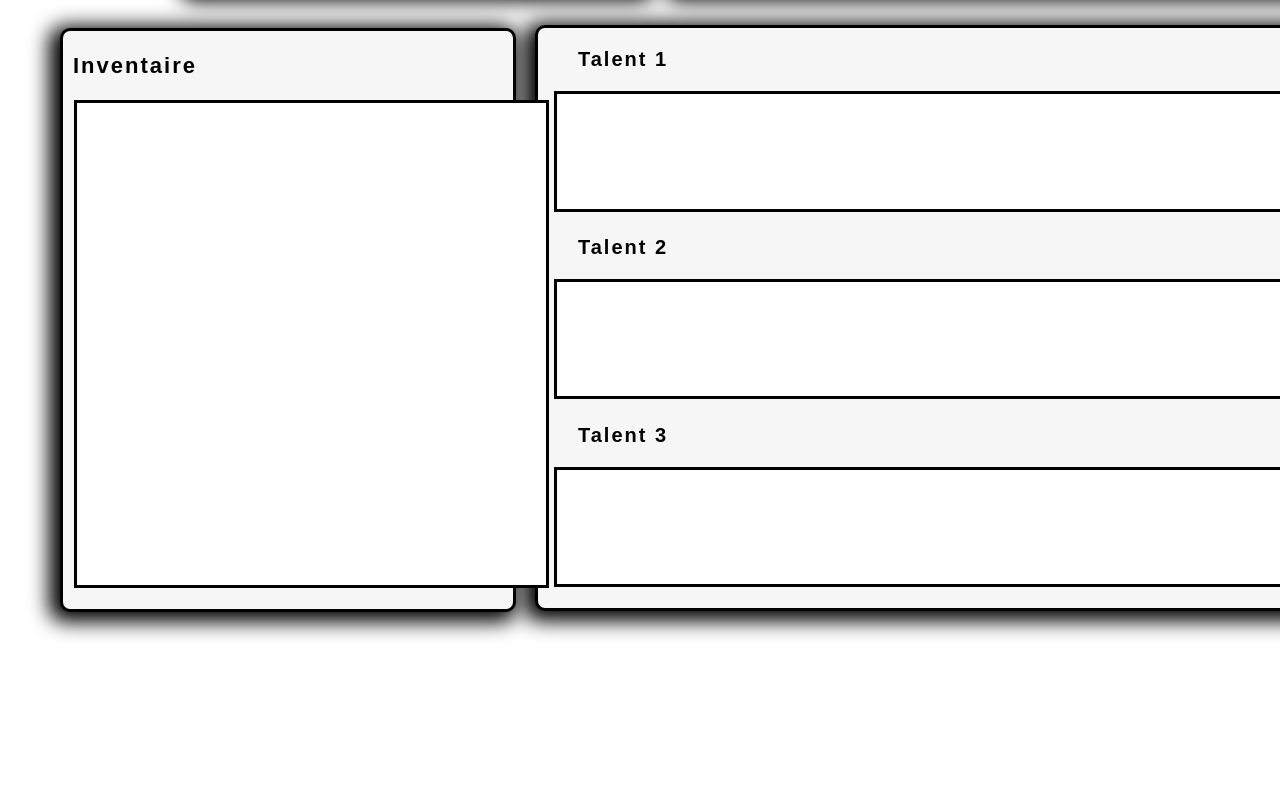
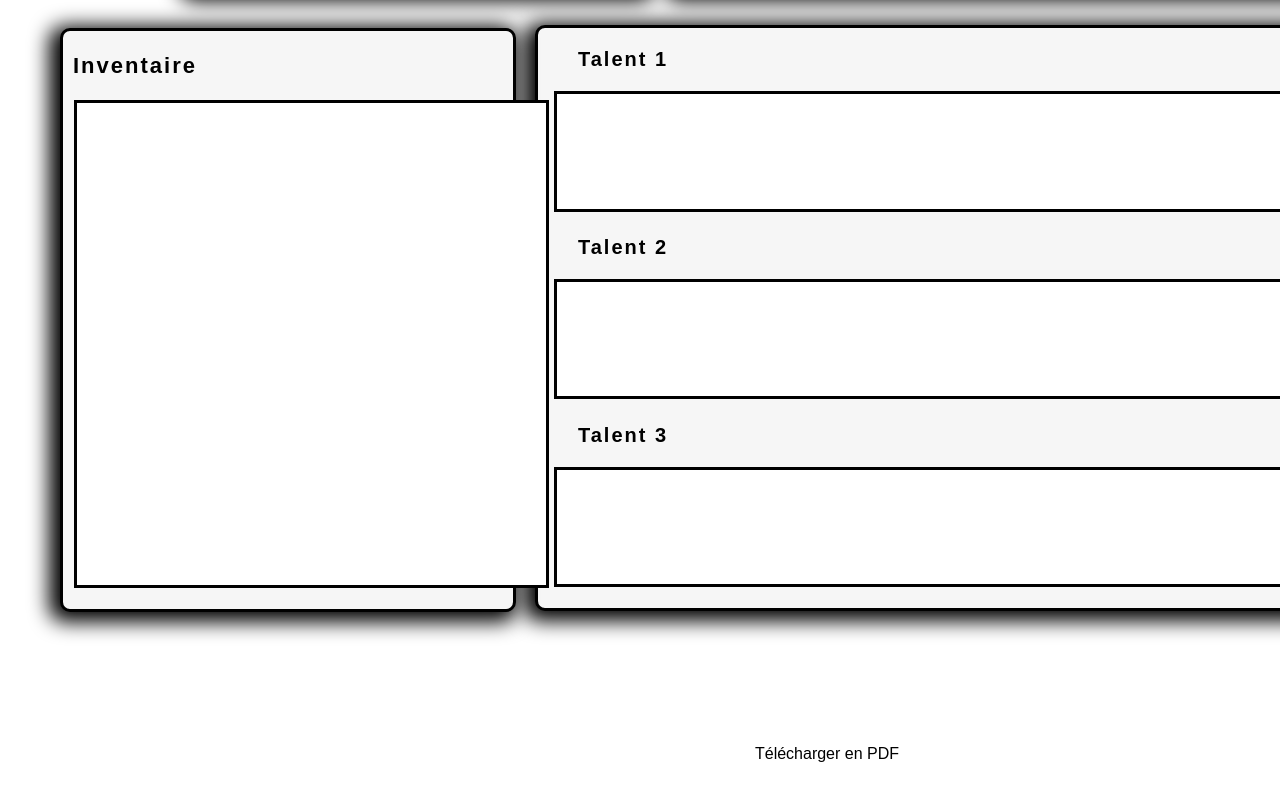
Before and after one commit to iTwiixZ/Fiche-JDR, a website: page index.html in a window 1280 px wide. Shown: the part 1358-2158 px from the top of the page. Drawn offline with nearby package versions, Linux system fonts and the light colour scheme; a web font is replaced by a local one.

Commit message:
bouton dl

```diff
--- /dev/null
+++ b/Sass/componant/btn.scss
@@ -0,0 +1,25 @@
+.btn{
+    display: flex;
+    align-items: center;
+    justify-content: center;
+    position: relative;
+    bottom: 3150px;
+    a{
+        display: flex;
+        font-family: 'Pushster', sans-serif;
+        align-items: center;
+        justify-content: center;
+        text-decoration: none;
+        color: black;
+        cursor: pointer;
+        width: 150px;
+        height: 80px;
+        transition: all 250ms ease-in;
+        &:hover{
+            cursor: pointer;
+            transform: scale(1.085);
+            border-top: solid 3px black;
+            border-bottom: solid 3px black;
+        }
+    }
+}
--- a/index.html
+++ b/index.html
@@ -131,5 +131,10 @@
         <textarea cols="33" rows="11"></textarea>
     </div>
 </div>
+
+<!-- DOWNLOAD -->
+<div class="btn">
+<a href="index.html" download="Fiche JDR.pdf">Télécharger en PDF</a>
+</div>
 </body>
 </html>
--- a/style.scss
+++ b/style.scss
@@ -7,3 +7,4 @@
 @import "./Sass/talent.scss";
 @import "./Sass/inventory.scss";
 @import "./Sass/point.scss";
+@import "./Sass/componant/btn.scss";
```
Also changed, not shown: style.css, 1 other file.
